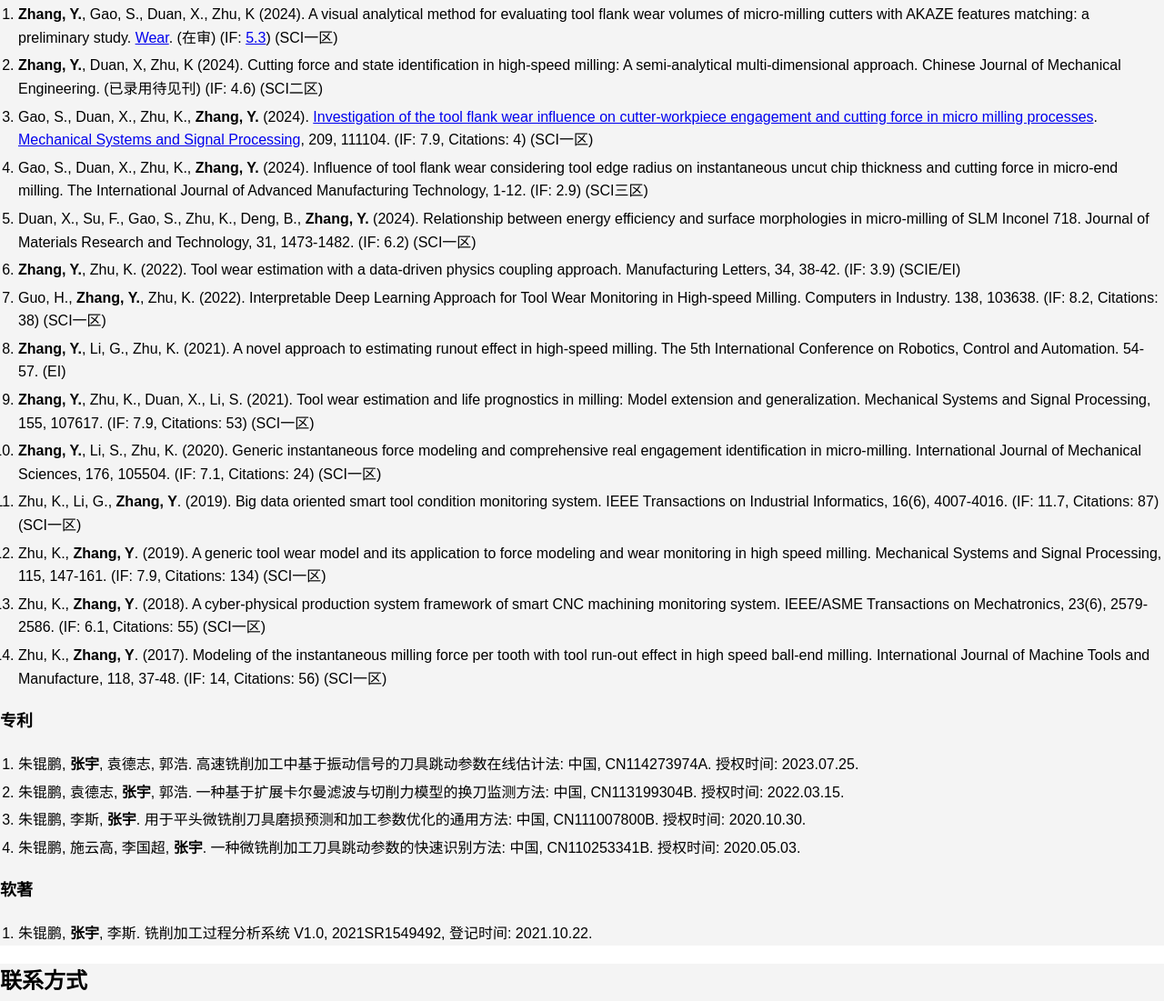
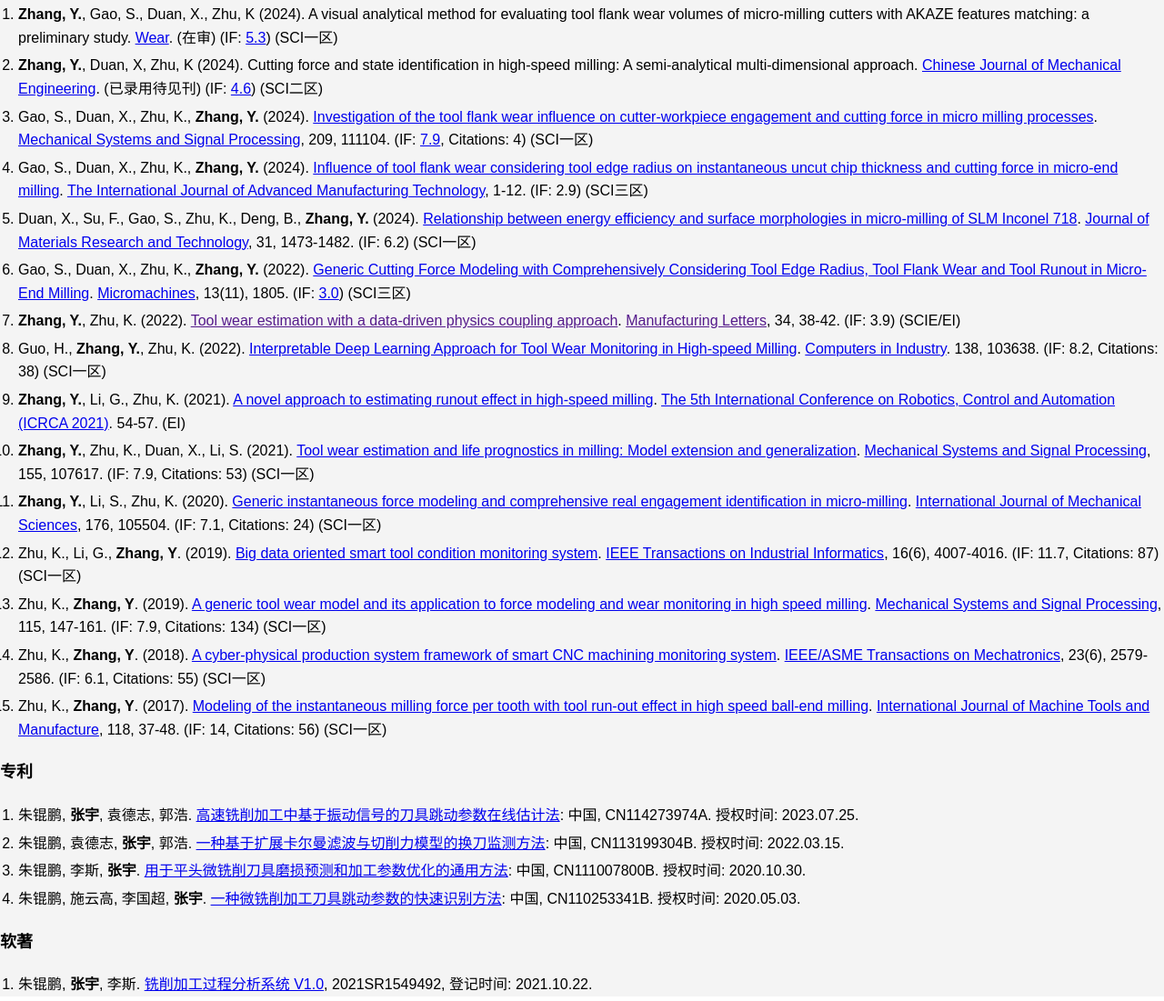
Before and after one commit to zwbu/zwbu.github.io, a plain HTML site: page index.html in a window 1280 px wide. Shown: the part 457-1558 px from the top of the page at 91% size. Drawn offline with Linux system fonts and the light colour scheme.

Commit message:
Update index.html

```diff
--- a/index.html
+++ b/index.html
@@ -133,33 +133,81 @@
             <h2>代表成果</h2>
             <h3>论文</h3>
             <ol type="1">
-                <li><strong>Zhang, Y.</strong>, Gao, S., Duan, X., Zhu, K (2024). A visual analytical method for evaluating tool flank wear
-                    volumes of micro-milling cutters with AKAZE features matching: a preliminary study. <a href="https://www.sciencedirect.com/journal/wear">Wear</a>.
+                <li><strong>Zhang, Y.</strong>, Gao, S., Duan, X., Zhu, K (2024).
+                    A visual analytical method for evaluating tool flank wear volumes of micro-milling cutters with AKAZE features matching: a preliminary study.
+                    <a href="https://www.sciencedirect.com/journal/wear">Wear</a>.
                     (在审) (IF: <a href="https://www.letpub.com.cn/index.php?page=journalapp&view=detail&journalid=8087">5.3</a>) (SCI一区)</li>
-                <li><strong>Zhang, Y.</strong>, Duan, X, Zhu, K (2024). Cutting force and state identification in high-speed milling: A semi-analytical multi-dimensional approach. Chinese Journal of Mechanical Engineering. (已录用待见刊) (IF: 4.6) (SCI二区)</li>
-                <li>Gao, S., Duan, X., Zhu, K., <strong>Zhang, Y.</strong> (2024). <a href="https://www.sciencedirect.com/science/article/abs/pii/S0888327024000025">Investigation of the tool flank wear influence on cutter-workpiece engagement and cutting force in micro milling processes</a>. <a href="https://www.sciencedirect.com/journal/mechanical-systems-and-signal-processing">Mechanical Systems and Signal Processing</a>, 209, 111104. (IF: 7.9, Citations: 4) (SCI一区)</li>
-                <li>Gao, S., Duan, X., Zhu, K., <strong>Zhang, Y.</strong> (2024). Influence of tool flank wear considering tool edge radius on instantaneous uncut chip thickness and cutting force in micro-end milling. The International Journal of Advanced Manufacturing Technology, 1-12. (IF: 2.9) (SCI三区)</li>
-                <li>Duan, X., Su, F., Gao, S., Zhu, K., Deng, B., <strong>Zhang, Y.</strong> (2024). Relationship between energy efficiency and surface morphologies in micro-milling of SLM Inconel 718. Journal of Materials Research and Technology, 31, 1473-1482. (IF: 6.2) (SCI一区)</li>
-                <li><strong>Zhang, Y.</strong>, Zhu, K. (2022). Tool wear estimation with a data-driven physics coupling approach. Manufacturing Letters, 34, 38-42. (IF: 3.9) (SCIE/EI)</li>
-                <li>Guo, H., <strong>Zhang, Y.</strong>, Zhu, K. (2022). Interpretable Deep Learning Approach for Tool Wear Monitoring in High-speed Milling. Computers in Industry. 138, 103638. (IF: 8.2, Citations: 38) (SCI一区)</li>
-                <li><strong>Zhang, Y.</strong>, Li, G., Zhu, K. (2021). A novel approach to estimating runout effect in high-speed milling. The 5th International Conference on Robotics, Control and Automation. 54-57. (EI)</li>
-                <li><strong>Zhang, Y.</strong>, Zhu, K., Duan, X., Li, S. (2021). Tool wear estimation and life prognostics in milling: Model extension and generalization. Mechanical Systems and Signal Processing, 155, 107617. (IF: 7.9, Citations: 53) (SCI一区)</li>
-                <li><strong>Zhang, Y.</strong>, Li, S., Zhu, K. (2020). Generic instantaneous force modeling and comprehensive real engagement identification in micro-milling. International Journal of Mechanical Sciences, 176, 105504. (IF: 7.1, Citations: 24) (SCI一区)</li>
-                <li>Zhu, K., Li, G., <strong>Zhang, Y</strong>. (2019). Big data oriented smart tool condition monitoring system. IEEE Transactions on Industrial Informatics, 16(6), 4007-4016. (IF: 11.7, Citations: 87) (SCI一区)</li>
-                <li>Zhu, K., <strong>Zhang, Y</strong>. (2019). A generic tool wear model and its application to force modeling and wear monitoring in high speed milling. Mechanical Systems and Signal Processing, 115, 147-161. (IF: 7.9, Citations: 134) (SCI一区)</li>
-                <li>Zhu, K., <strong>Zhang, Y</strong>. (2018). A cyber-physical production system framework of smart CNC machining monitoring system. IEEE/ASME Transactions on Mechatronics, 23(6), 2579-2586. (IF: 6.1, Citations: 55) (SCI一区)</li>
-                <li>Zhu, K., <strong>Zhang, Y</strong>. (2017). Modeling of the instantaneous milling force per tooth with tool run-out effect in high speed ball-end milling. International Journal of Machine Tools and Manufacture, 118, 37-48. (IF: 14, Citations: 56) (SCI一区)</li>
+                <li><strong>Zhang, Y.</strong>, Duan, X, Zhu, K (2024). Cutting force and state identification in high-speed milling:
+                    A semi-analytical multi-dimensional approach. <a href="https://cjme.springeropen.com/">Chinese Journal of Mechanical Engineering</a>.
+                    (已录用待见刊) (IF: <a href="https://letpub.com.cn/index.php?journalid=1714&page=journalapp&view=detail">4.6</a>) (SCI二区)</li>
+                <li>Gao, S., Duan, X., Zhu, K., <strong>Zhang, Y.</strong> (2024). <a href="https://www.sciencedirect.com/science/article/abs/pii/S0888327024000025">
+                    Investigation of the tool flank wear influence on cutter-workpiece engagement and cutting force in micro milling processes</a>.
+                    <a href="https://www.sciencedirect.com/journal/mechanical-systems-and-signal-processing">Mechanical Systems and Signal Processing</a>,
+                    209, 111104. (IF: <a href="https://www.letpub.com.cn/index.php?journalid=5762&page=journalapp&view=detail">7.9</a>, Citations: 4) (SCI一区)</li>
+                <li>Gao, S., Duan, X., Zhu, K., <strong>Zhang, Y.</strong> (2024). <a href="https://link.springer.com/article/10.1007/s00170-024-13794-3">
+                    Influence of tool flank wear considering tool edge radius on instantaneous uncut chip thickness and cutting force in micro-end milling</a>.
+                    <a href="https://link.springer.com/journal/170">The International Journal of Advanced Manufacturing Technology</a>,
+                    1-12. (IF: 2.9) (SCI三区)</li>
+                <li>Duan, X., Su, F., Gao, S., Zhu, K., Deng, B., <strong>Zhang, Y.</strong> (2024). <a href="https://www.sciencedirect.com/science/article/pii/S2238785424014637">
+                    Relationship between energy efficiency and surface morphologies in micro-milling of SLM Inconel 718</a>.
+                    <a href="https://www.sciencedirect.com/journal/journal-of-materials-research-and-technology">Journal of Materials Research and Technology</a>,
+                    31, 1473-1482. (IF: 6.2) (SCI一区)</li>
+                <li>Gao, S., Duan, X., Zhu, K., <strong>Zhang, Y.</strong> (2022). <a href="https://www.mdpi.com/2072-666X/13/11/1805">
+                    Generic Cutting Force Modeling with Comprehensively Considering Tool Edge Radius, Tool Flank Wear and Tool Runout in Micro-End Milling</a>.
+                    <a href="https://www.mdpi.com/journal/micromachines">Micromachines</a>,
+                    13(11), 1805. (IF: <a href="https://www.letpub.com.cn/index.php?journalid=9588&page=journalapp&view=detail">3.0</a>) (SCI三区)</li>
+                <li><strong>Zhang, Y.</strong>, Zhu, K. (2022). <a href="">
+                    Tool wear estimation with a data-driven physics coupling approach</a>.
+                    <a href="">Manufacturing Letters</a>,
+                    34, 38-42. (IF: 3.9) (SCIE/EI)</li>
+                <li>Guo, H., <strong>Zhang, Y.</strong>, Zhu, K. (2022). <a href="https://www.sciencedirect.com/science/article/abs/pii/S2213846322001924">
+                    Interpretable Deep Learning Approach for Tool Wear Monitoring in High-speed Milling</a>.
+                    <a href="https://www.sciencedirect.com/journal/manufacturing-letters">Computers in Industry</a>.
+                    138, 103638. (IF: 8.2, Citations: 38) (SCI一区)</li>
+                <li><strong>Zhang, Y.</strong>, Li, G., Zhu, K. (2021). <a href="https://dl.acm.org/doi/abs/10.1145/3471985.3472373">
+                    A novel approach to estimating runout effect in high-speed milling</a>.
+                    <a href="https://dl.acm.org/doi/proceedings/10.1145/3471985">The 5th International Conference on Robotics, Control and Automation (ICRCA 2021)</a>.
+                    54-57. (EI)</li>
+                <li><strong>Zhang, Y.</strong>, Zhu, K., Duan, X., Li, S. (2021). <a href="https://www.sciencedirect.com/science/article/abs/pii/S0888327021000121">
+                    Tool wear estimation and life prognostics in milling: Model extension and generalization</a>.
+                    <a href="https://www.sciencedirect.com/journal/mechanical-systems-and-signal-processing">Mechanical Systems and Signal Processing</a>,
+                    155, 107617. (IF: 7.9, Citations: 53) (SCI一区)</li>
+                <li><strong>Zhang, Y.</strong>, Li, S., Zhu, K. (2020). <a href="https://www.sciencedirect.com/science/article/abs/pii/S0020740319328668">
+                    Generic instantaneous force modeling and comprehensive real engagement identification in micro-milling</a>.
+                    <a href="https://www.sciencedirect.com/journal/international-journal-of-mechanical-sciences">International Journal of Mechanical Sciences</a>,
+                    176, 105504. (IF: 7.1, Citations: 24) (SCI一区)</li>
+                <li>Zhu, K., Li, G., <strong>Zhang, Y</strong>. (2019). <a href="https://ieeexplore.ieee.org/document/8918449/">
+                    Big data oriented smart tool condition monitoring system</a>.
+                    <a href="https://ieeexplore.ieee.org/xpl/RecentIssue.jsp?punumber=9424">IEEE Transactions on Industrial Informatics</a>,
+                    16(6), 4007-4016. (IF: 11.7, Citations: 87) (SCI一区)</li>
+                <li>Zhu, K., <strong>Zhang, Y</strong>. (2019). <a href="https://www.sciencedirect.com/science/article/abs/pii/S0888327018303042">
+                    A generic tool wear model and its application to force modeling and wear monitoring in high speed milling</a>.
+                    <a href="https://www.sciencedirect.com/journal/mechanical-systems-and-signal-processing">Mechanical Systems and Signal Processing</a>,
+                    115, 147-161. (IF: 7.9, Citations: 134) (SCI一区)</li>
+                <li>Zhu, K., <strong>Zhang, Y</strong>. (2018). <a href="https://ieeexplore.ieee.org/abstract/document/8356631">
+                    A cyber-physical production system framework of smart CNC machining monitoring system</a>.
+                    <a href="https://ieeexplore.ieee.org/xpl/RecentIssue.jsp?punumber=3516">IEEE/ASME Transactions on Mechatronics</a>,
+                    23(6), 2579-2586. (IF: 6.1, Citations: 55) (SCI一区)</li>
+                <li>Zhu, K., <strong>Zhang, Y</strong>. (2017). <a href="https://www.sciencedirect.com/science/article/abs/pii/S0890695517300639">
+                    Modeling of the instantaneous milling force per tooth with tool run-out effect in high speed ball-end milling</a>.
+                    <a href="https://www.sciencedirect.com/journal/international-journal-of-machine-tools-and-manufacture">International Journal of Machine Tools and Manufacture</a>,
+                    118, 37-48. (IF: 14, Citations: 56) (SCI一区)</li>
             </ol>
             <h3>专利</h3>
             <ol type="1">
-                <li>朱锟鹏, <strong>张宇</strong>, 袁德志, 郭浩. 高速铣削加工中基于振动信号的刀具跳动参数在线估计法: 中国, CN114273974A. 授权时间: 2023.07.25.</li>
-                <li>朱锟鹏, 袁德志, <strong>张宇</strong>, 郭浩. 一种基于扩展卡尔曼滤波与切削力模型的换刀监测方法: 中国, CN113199304B. 授权时间: 2022.03.15.</li>
-                <li>朱锟鹏, 李斯, <strong>张宇</strong>. 用于平头微铣削刀具磨损预测和加工参数优化的通用方法: 中国, CN111007800B. 授权时间: 2020.10.30.</li>
-                <li>朱锟鹏, 施云高, 李国超, <strong>张宇</strong>. 一种微铣削加工刀具跳动参数的快速识别方法: 中国, CN110253341B. 授权时间: 2020.05.03.</li>
+                <li>朱锟鹏, <strong>张宇</strong>, 袁德志, 郭浩. <a href="https://patentscope.wipo.int/search/zh/detail.jsf?docId=CN357974354&_cid=P21-M4CIDB-41640-1">
+                    高速铣削加工中基于振动信号的刀具跳动参数在线估计法</a>: 中国, CN114273974A. 授权时间: 2023.07.25.</li>
+                <li>朱锟鹏, 袁德志, <strong>张宇</strong>, 郭浩. <a href="https://patentscope.wipo.int/search/zh/detail.jsf?docId=CN333769086&_cid=P21-M4CIFY-43512-1">
+                    一种基于扩展卡尔曼滤波与切削力模型的换刀监测方法</a>: 中国, CN113199304B. 授权时间: 2022.03.15.</li>
+                <li>朱锟鹏, 李斯, <strong>张宇</strong>. <a href="https://patentscope.wipo.int/search/zh/detail.jsf?docId=CN294249624&_cid=P21-M4CIGP-44182-1">
+                    用于平头微铣削刀具磨损预测和加工参数优化的通用方法</a>: 中国, CN111007800B. 授权时间: 2020.10.30.</li>
+                <li>朱锟鹏, 施云高, 李国超, <strong>张宇</strong>. <a href="https://patentscope.wipo.int/search/zh/detail.jsf?docId=CN254008951&_cid=P21-M4CIHX-45009-1">
+                    一种微铣削加工刀具跳动参数的快速识别方法</a>: 中国, CN110253341B. 授权时间: 2020.05.03.</li>
             </ol>
             <h3>软著</h3>
             <ol type="1">
-                <li>朱锟鹏, <strong>张宇</strong>, 李斯. 铣削加工过程分析系统 V1.0, 2021SR1549492, 登记时间: 2021.10.22.</li>
+                <li>朱锟鹏, <strong>张宇</strong>, 李斯. <a href="https://banquan.tianyancha.com/rj/19o9o79z067825338898f1110l10o598">
+                    铣削加工过程分析系统 V1.0</a>, 2021SR1549492, 登记时间: 2021.10.22.</li>
             </ol>
         </section>
         <section id="contact" class="contact-section">
```
